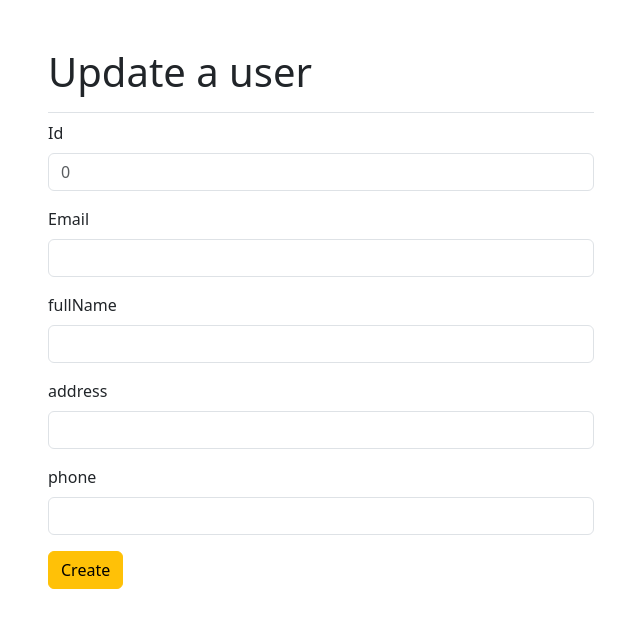
After one commit to ngthangvn/java-spring-mvc, a Java web app: page /admin/user/update in a window 1280 px wide. The commit adds this page. Shown: the top 628 px of the page, without its empty margins (319-959 px from the left). Run offline with Spring Boot 4, a stand-in JSP engine, Linux system fonts and the light colour scheme.

Commit message:
hiển thị

```diff
--- a/src/main/java/com/example/laptopshop/controller/UserController.java
+++ b/src/main/java/com/example/laptopshop/controller/UserController.java
@@ -34,7 +34,9 @@ public class UserController {
     }
 
     @RequestMapping("/admin/user")
-    public String getUserPage(){
+    public String getUserPage(Model model){
+        List<User> users = this.userService.getAllUsers();
+        model.addAttribute("users1", users);
         return "admin/user/listUser";
     }
 
@@ -47,9 +49,13 @@ public class UserController {
 
     @RequestMapping(value = "/admin/user/create", method = RequestMethod.POST)
     public String createUser(Model model, @ModelAttribute User hoidanit) {
-        System.out.println("run here"+hoidanit);
         this.userService.handleSaveUser(hoidanit);
-        return "hello";
+        return "redirect:/admin/user";
+    }
+
+    @RequestMapping("/admin/user/update")
+    public String getUpdateUserPage(){
+        return "admin/user/updateUser";
     }
 }
 
--- a/src/main/java/com/example/laptopshop/repository/UserRepository.java
+++ b/src/main/java/com/example/laptopshop/repository/UserRepository.java
@@ -12,4 +12,6 @@ public interface UserRepository extends JpaRepository<User, Long> {
     User save(User eric);
 
     List<User> findByEmail(String email);
+
+    List<User> findAll();
 }
--- /dev/null
+++ b/src/main/webapp/WEB-INF/view/admin/user/updateUser.jsp
@@ -0,0 +1,79 @@
+<%@page contentType="text/html" pageEncoding="UTF-8"%>
+<%@ taglib prefix="c" uri="http://java.sun.com/jsp/jstl/core"%>
+<%@taglib uri="http://www.springframework.org/tags/form" prefix="form"%>
+
+<!doctype html>
+<html lang="en">
+    <head>
+        <title>Title</title>
+        <!-- Required meta tags -->
+        <meta charset="utf-8" />
+        <meta
+            name="viewport"
+            content="width=device-width, initial-scale=1, shrink-to-fit=no" />
+
+        <!-- Bootstrap CSS v5.2.1 -->
+        <link
+            href="https://cdn.jsdelivr.net/npm/bootstrap@5.3.2/dist/css/bootstrap.min.css"
+            rel="stylesheet"
+            integrity="sha384-T3c6CoIi6uLrA9TneNEoa7RxnatzjcDSCmG1MXxSR1GAsXEV/Dwwykc2MPK8M2HN"
+            crossorigin="anonymous" />
+    </head>
+
+    <body>
+
+        <div class="container mt-5">
+            <div class="row">
+                <div class="col-md-6 col-12 mx-auto">
+                    <h1 class="pb-3 border-bottom">Update a user</h1>
+                    <form method="POST">
+                        <div class="mb-3">
+                            <label for="exampleInputPassword1"
+                                class="form-label">Id</label>
+                            <input type="text" class="form-control"
+                                placeholder="0" />
+                        </div>
+                        <div class="mb-3">
+                            <label for="exampleInputEmail1"
+                                class="form-label">Email </label>
+                            <input type="email" class="form-control"
+                                 />
+                        </div>
+                        <div class="mb-3">
+                            <label for="exampleInputPassword1"
+                                class="form-label">fullName</label>
+                            <input type="text" class="form-control"
+                                 />
+                        </div>
+                        <div class="mb-3">
+                            <label for="exampleInputPassword1"
+                                class="form-label">address</label>
+                            <input type="text" class="form-control"
+                                 />
+                        </div>
+                        <div class="mb-3">
+                            <label for="exampleInputPassword1"
+                                class="form-label">phone</label>
+                            <input type="text" class="form-control"
+                                 />
+                        </div>
+
+                        <button type="submit"
+                            class="btn btn-warning">Create</button>
+                    </form>
+                </div>
+            </div>
+        </div>
+
+        <!-- Bootstrap JavaScript Libraries -->
+        <script
+            src="https://cdn.jsdelivr.net/npm/@popperjs/core@2.11.8/dist/umd/popper.min.js"
+            integrity="sha384-I7E8VVD/ismYTF4hNIPjVp/Zjvgyol6VFvRkX/vR+Vc4jQkC+hVqc2pM8ODewa9r"
+            crossorigin="anonymous"></script>
+
+        <script
+            src="https://cdn.jsdelivr.net/npm/bootstrap@5.3.2/dist/js/bootstrap.min.js"
+            integrity="sha384-BBtl+eGJRgqQAUMxJ7pMwbEyER4l1g+O15P+16Ep7Q9Q+zqX6gSbd85u4mG4QzX+"
+            crossorigin="anonymous"></script>
+    </body>
+</html>
```
Also changed, not shown: src/main/webapp/WEB-INF/view/admin/user/listUser.jsp (+7 -14 lines).
